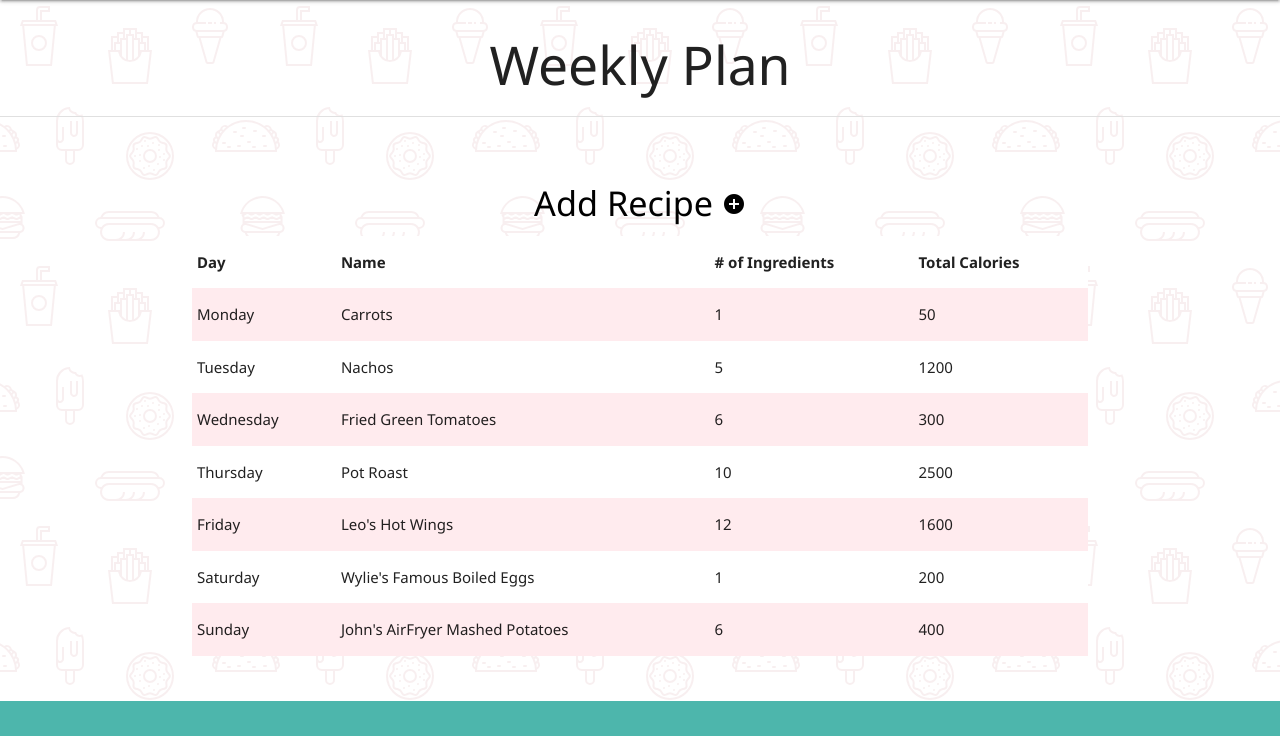
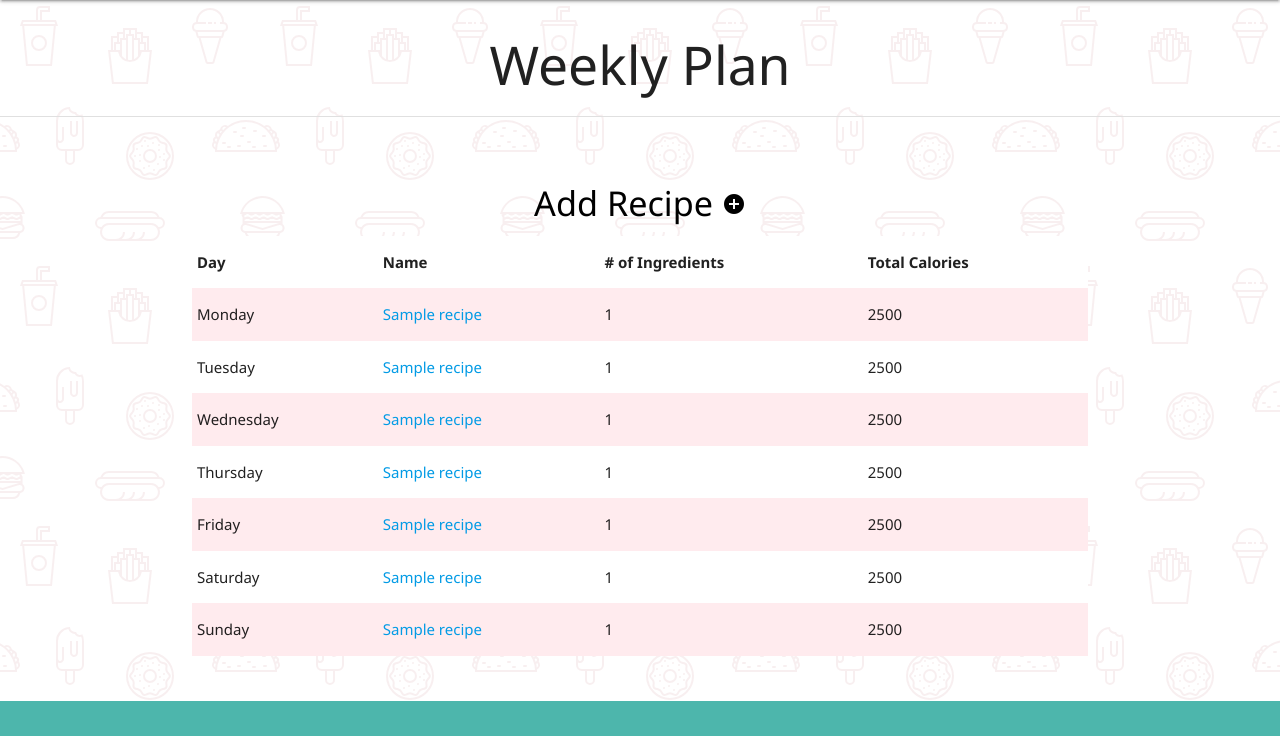
Before and after one commit to JuanitoDeLaTorre/Lucy_Meals, a Django app: page /meal_plan/ in a window 1280 px wide. Shown: the part 64-800 px from the top of the page. Run offline with Django 4.2, Linux system fonts and the light colour scheme; a user stored in the database is signed in; tables that the repository leaves empty hold one stand-in row (values such as "Sample post").

Commit message:
meal plan associated with recipes and meal plan a table

```diff
--- a/main_app/templates/meal_plan.html
+++ b/main_app/templates/meal_plan.html
@@ -24,35 +24,51 @@
             <a href="{% url 'home' %}">
                 <tr class = "hoverable red lighten-5">
                     <td>Monday</td>
-                    <td>Carrots</td>
-                    <td>1</td>
-                    <td>50</td>
+                    {%if meal_plan.monday %}
+                    <td><a href="{%url 'detail' meal_plan.monday.id%}">{{meal_plan.monday|capfirst}}</td>
+                    {%else%}
+                    <td>None</td>
+                    {%endif%}
+                    <td>{{meal_plan.monday.ingredients.all|length}}</td>
+                    <td>2500</td>
                   </tr>
             </a>
 
             <a href="{% url 'home' %}">
                 <tr class = "hoverable">
                     <td>Tuesday</td>
-                    <td>Nachos</td>
-                    <td>5</td>
-                    <td>1200</td>
+                    {%if meal_plan.tuesday %}
+                    <td><a href="{%url 'detail' meal_plan.tuesday.id%}">{{meal_plan.tuesday|capfirst}}</td>
+                    {%else%}
+                    <td>None</td>
+                    {%endif%}
+                    <td>{{meal_plan.tuesday.ingredients.all|length}}</td>
+                    <td>2500</td>
                   </tr>
             </a>
 
             <a href="{% url 'home' %}">
                 <tr class = "hoverable red lighten-5">
                     <td>Wednesday</td>
-                    <td>Fried Green Tomatoes</td>
-                    <td>6</td>
-                    <td>300</td>
+                    {%if meal_plan.wednesday %}
+                    <td><a href="{%url 'detail' meal_plan.wednesday.id%}">{{meal_plan.wednesday|capfirst}}</td>
+                    {%else%}
+                    <td>None</td>
+                    {%endif%}
+                    <td>{{meal_plan.wednesday.ingredients.all|length}}</td>
+                    <td>2500</td>
                   </tr>
             </a>
 
             <a href="{% url 'home' %}">
                 <tr class = "hoverable">
                     <td>Thursday</td>
-                    <td>Pot Roast</td>
-                    <td>10</td>
+                    {%if meal_plan.thursday %}
+                    <td><a href="{%url 'detail' meal_plan.thursday.id%}">{{meal_plan.thursday|capfirst}}</td>
+                    {%else%}
+                    <td>None</td>
+                    {%endif%}
+                    <td>{{meal_plan.thursday.ingredients.all|length}}</td>
                     <td>2500</td>
                   </tr>
             </a>
@@ -60,27 +76,39 @@
             <a href="{% url 'home' %}">
                 <tr class = "hoverable red lighten-5">
                     <td>Friday</td>
-                    <td>Leo's Hot Wings</td>
-                    <td>12</td>
-                    <td>1600</td>
+                    {%if meal_plan.friday %}
+                    <td><a href="{%url 'detail' meal_plan.friday.id%}">{{meal_plan.friday|capfirst}}</td>
+                    {%else%}
+                    <td>None</td>
+                    {%endif%}
+                    <td>{{meal_plan.friday.ingredients.all|length}}</td>
+                    <td>2500</td>
                   </tr>
             </a>
 
             <a href="{% url 'home' %}">
                 <tr class = "hoverable">
                     <td>Saturday</td>
-                    <td>Wylie's Famous Boiled Eggs</td>
-                    <td>1</td>
-                    <td>200</td>
+                    {%if meal_plan.saturday %}
+                    <td><a href="{%url 'detail' meal_plan.saturday.id%}">{{meal_plan.saturday|capfirst}}</td>
+                    {%else%}
+                    <td>None</td>
+                    {%endif%}
+                    <td>{{meal_plan.saturday.ingredients.all|length}}</td>
+                    <td>2500</td>
                   </tr>
             </a>
 
             <a href="{% url 'home' %}">
                 <tr class = "hoverable red lighten-5">
                     <td>Sunday</td>
-                    <td>John's AirFryer Mashed Potatoes</td>
-                    <td>6</td>
-                    <td>400</td>
+                    {%if meal_plan.sunday %}
+                    <td><a href="{%url 'detail' meal_plan.sunday.id%}">{{meal_plan.sunday|capfirst}}</td>
+                    {%else%}
+                    <td>None</td>
+                    {%endif%}
+                    <td>{{meal_plan.sunday.ingredients.all|length}}</td>
+                    <td>2500</td>
                   </tr>
             </a>
         </tbody>
--- a/main_app/views.py
+++ b/main_app/views.py
@@ -13,7 +13,7 @@ from django.urls import reverse
 
 def home(request):
     recipe = Recipe.objects.filter()
-
+    meal_plan = MealPlan.objects.filter(user=request.user)[0]
     appetizers = Recipe.objects.filter(category='Appetizer')
     entree = Recipe.objects.filter(category='Entree')
     dessert = Recipe.objects.filter(category='Dessert')
@@ -23,7 +23,7 @@ def home(request):
 
     return render(request, 'home.html',
                   {'recipes': recipe, 'appetizers': appetizers, 'dessert': dessert,
-                      'entree': entree, 'beverage': beverage, 'side': side, 'bake_good': baked_good}
+                      'entree': entree, 'beverage': beverage, 'side': side, 'bake_good': baked_good, 'meal_plan':meal_plan}
                   )
 
 
@@ -105,14 +105,33 @@ def recipes_user(request):
 
 @login_required
 def meal_plan(request):
-    meal_plan = MealPlan()
-    return render(request, 'meal_plan.html')
+    meal_plan = MealPlan.objects.filter(user=request.user)[0]
+    return render(request, 'meal_plan.html', {'meal_plan':meal_plan})
 
 
 def meal_add(request):
     recipes =  Recipe.objects.filter()
-    current_meals = MealPlan.objects.filter(user=request.user)
-
+    current_meals = MealPlan.objects.filter(user=request.user)[0]
+    recipe_day_of_week = request.POST.get('day_of_week')
+    new_recipe = Recipe.objects.filter(name=request.POST.get('recipes')).first()
+    print(new_recipe)
+    if request.method == 'POST':
+        if recipe_day_of_week == 'Monday':
+            current_meals.monday = new_recipe
+        elif recipe_day_of_week == 'Tuesday':
+            current_meals.tuesday = new_recipe
+        elif recipe_day_of_week == 'Wednesday':
+            current_meals.wednesday = new_recipe
+        elif recipe_day_of_week == 'Thursday':
+            current_meals.thursday = new_recipe
+        elif recipe_day_of_week == 'Friday':
+            current_meals.friday = new_recipe
+        elif recipe_day_of_week == 'Saturday':
+            current_meals.saturday = new_recipe
+        elif recipe_day_of_week == 'Sunday':
+            current_meals.sunday = new_recipe
+        current_meals.save()
+        return redirect(reverse('meal_plan'))
 
     return render(request, 'meal_add.html',{'recipes': recipes, 'current_meals': current_meals})
 
@@ -153,25 +172,10 @@ def new_recipe(request):
                         day_of_week=recipe_day_of_week, img_url=recipe_img_url, user=recipe_user)
     new_recipe.save()
 
-    meal_plan = MealPlan.objects.get(user=request.user)
+    # if request.POST['day_of_week'] != "To Be Determined":
 
-    if recipe_day_of_week != "To Be Determined":
-        if recipe_day_of_week == 'Monday':
-            meal_plan.monday = new_recipe
-        elif recipe_day_of_week == 'Tuesday':
-            meal_plan.tuesday = new_recipe
-        elif recipe_day_of_week == 'Wednesday':
-            meal_plan.wednesday = new_recipe
-        elif recipe_day_of_week == 'Thursday':
-            meal_plan.thursday = new_recipe
-        elif recipe_day_of_week == 'Friday':
-            meal_plan.friday = new_recipe
-        elif recipe_day_of_week == 'Saturday':
-            meal_plan.saturday = new_recipe
-        elif recipe_day_of_week == 'Sunday':
-            meal_plan.sunday = new_recipe
-
-    meal_plan.save()
+    #     match request.POST['day_of_week']:
+    #         case 'monday': MealPlan.monday = new_recipe.id
 
     recipe_obj = Recipe.objects.filter(name=recipe_name)[0]
     # chosen_ingredients = []
```
Also changed, not shown: main_app/templates/home.html (+38 -10 lines), main_app/templates/meal_add.html (+4 -4 lines).
